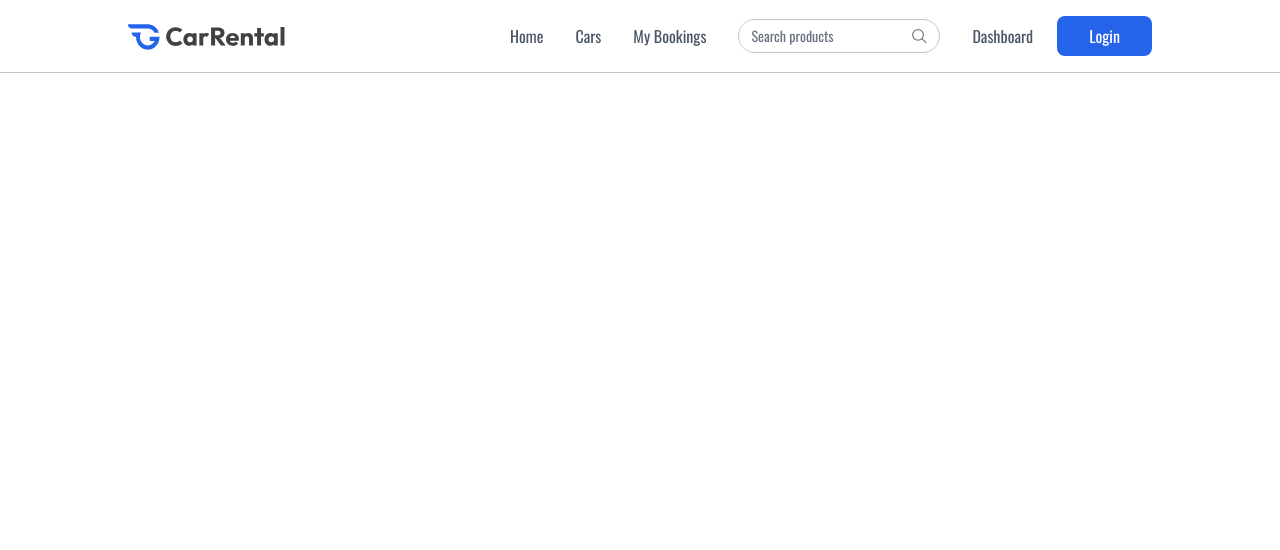
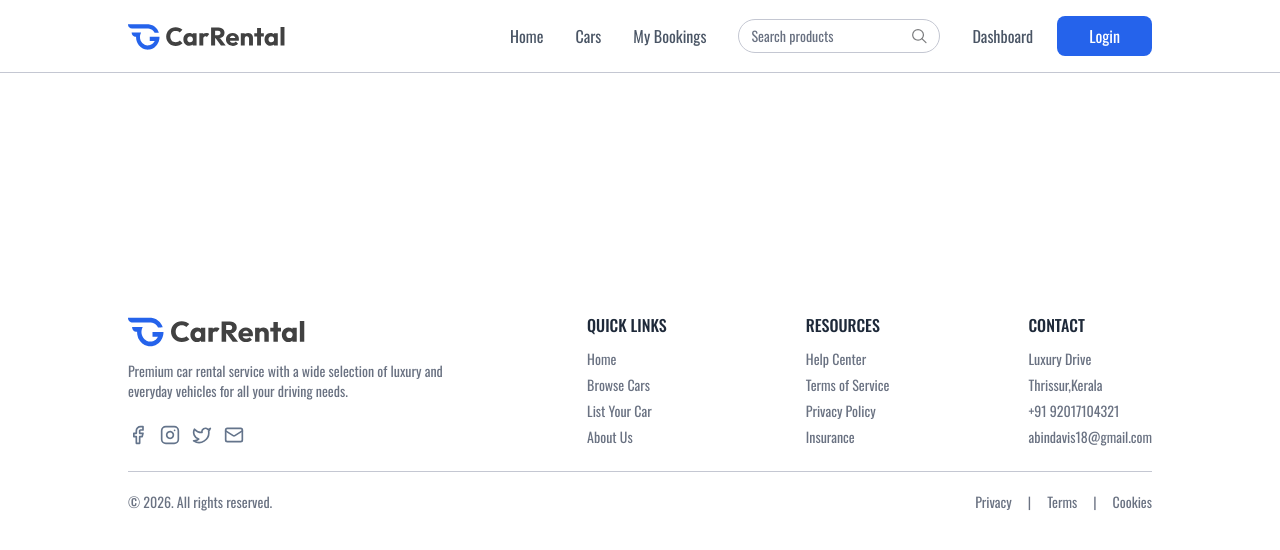
Before and after one commit to Abindavis508/car-rental-website-, a React (Vite) app: page /my-bookings in a window 1280 px wide. Shown: the top 550 px of the page. Built offline with nearby package versions, Linux system fonts and the light colour scheme.

Commit message:
new footer  componet added to the home page and some typo changes in the carcard.jsx

```diff
--- a/src/App.jsx
+++ b/src/App.jsx
@@ -1,27 +1,30 @@
-import React,{useState} from 'react'
+import React, { useState } from 'react'
 import Navbar from './components/Navbar'
 import { Route, Routes, useLocation } from 'react-router-dom'
 import Home from './pages/Home'
 import CarDetails from './pages/CarDetails'
 import Cars from './pages/Cars'
 import MyBookings from './pages/MyBookings'
+import Footer from './components/Footer'
 
 const App = () => {
 
-  const [showLogin, setShowLogin]= useState(false)
-  const isOwnerpath =useLocation().pathname.startsWith('/owner')
+  const [showLogin, setShowLogin] = useState(false)
+  const isOwnerpath = useLocation().pathname.startsWith('/owner')
 
   return (
     <>
       {!isOwnerpath && <Navbar setShowLogin={setShowLogin} />}
 
       <Routes>
-        <Route path ='/' element={<Home/>}/>
-        <Route path ='/car-details/:id' element={<CarDetails/>}/>
-        <Route path ='/cars' element={<Cars/>}/>
-        <Route path ='/my-bookings' element={<MyBookings/>}/>
+        <Route path='/' element={<Home />} />
+        <Route path='/car-details/:id' element={<CarDetails />} />
+        <Route path='/cars' element={<Cars />} />
+        <Route path='/my-bookings' element={<MyBookings />} />
 
       </Routes>
+
+      { !isOwnerpath && <Footer /> }
 
     </>
   )
--- a/src/components/CarCard.jsx
+++ b/src/components/CarCard.jsx
@@ -12,11 +12,11 @@
     className='group rounded-xl overflow-hidden shadow-lg hover:-translate-y-1
     transition-all duration-500 cursor-pointer'>
 
-      <div className='realtive h-48 overflow-hidden'>
+      <div className='relative h-48 overflow-hidden'>
         <img src={car.image} alt="car image" className='w-full h-full object-cover
          transition-transform duration-500 group-hover:scale-105'/>
 
-        {car.isAvailable && <p className='absolute top-4 left-4 bg-primary/90text-white
+        {car.isAvailable && <p className='absolute top-4 left-4 bg-primary/90 text-white
         text-xs px-2.5 py-1 rounded-full'>Available Now</p>}
 
         <div className="absolute bottom-4 right-4 bg-black/80 backdrop-blur-sm
@@ -28,12 +28,12 @@
 
       </div>
 
-      <div classname='p-4 sm:p-5'>
+      <div className='p-4 sm:p-5'>
 
         <div className="flex justify-between items-start mb-2">
 
           <div className="">
-            <h3 calssName='text-lg font-medium'>{car.brand} {car.model}</h3>
+            <h3 className='text-lg font-medium'>{car.brand} {car.model}</h3>
             <p className='text-muted-foreground text-sm'>{car.category} {car.year}</p>
           </div>
 
--- /dev/null
+++ b/src/components/Footer.jsx
@@ -0,0 +1,71 @@
+import React from 'react'
+import { assets } from '../assets/assets'
+
+const Footer = () => {
+    return (
+        <div className='px-6 md:px-16 lg:px-24 xl:px-32 mt-60 text-sm text-gray-500'>
+
+            <div className='flex flex-wrap justify-between items-start gap-8 pb-6 border-borderColor border-b'>
+                <div>
+                    <img src={assets.logo} alt="logo" className='h-8 md:h-9' />
+                    <p className='max-w-80 mt-3'>
+                        Premium car rental service with a wide selection of luxury and
+                        everyday vehicles for all your driving needs.
+                    </p>
+                    <div className='flex items-center gap-3 mt-6'>
+                        <a href="#"> <img src={assets.facebook_logo} className='h-5 w-5' alt="" /></a>
+                        <a href="#"> <img src={assets.instagram_logo} className='h-5 w-5' alt="" /></a>
+                        <a href="#"> <img src={assets.twitter_logo} className='h-5 w-5' alt="" /></a>
+                        <a href="#"> <img src={assets.gmail_logo} className='h-5 w-5' alt="" /></a>
+                    </div>
+                </div>
+
+                <div>
+                    <h2 className='text-base font-medium text-gray-800 uppercase'>Quick Links</h2>
+                    <ul className='mt-3 flex flex-col gap-1.5 text-sm'>
+                        <li><a href="#">Home</a></li>
+                        <li><a href="#">Browse Cars</a></li>
+                        <li><a href="#">List Your Car</a></li>
+                        <li><a href="#">About Us</a></li>
+                    </ul>
+                </div>
+
+                <div>
+                    <h2 className='text-base font-medium text-gray-800 uppercase'>Resources</h2>
+                    <ul className='mt-3 flex flex-col gap-1.5 text-sm'>
+                        <li><a href="#">Help Center</a></li>
+                        <li><a href="#">Terms of Service</a></li>
+                        <li><a href="#">Privacy Policy</a></li>
+                        <li><a href="#">Insurance</a></li>
+                    </ul>
+                </div>
+
+
+                <div>
+                    <h2 className='text-base font-medium text-gray-800 uppercase'>Contact</h2>
+                    <ul className='mt-3 flex flex-col gap-1.5 text-sm'>
+                        <li><a href="#">Luxury Drive</a></li>
+                        <li><a href="#">Thrissur,Kerala</a></li>
+                        <li><a href="#">+91 92017104321</a></li>
+                        <li>abindavis18@gmail.com</li>
+                    </ul>
+                </div>
+
+
+            </div>
+
+            <div className='flex flex-col md:flex-row gap-2 items-center justify-between py-5'>
+                <p>© {new Date().getFullYear()}. All rights reserved.</p>
+                <ul className='flex items-center gap-4'>
+                    <li><a href="#">Privacy</a></li>
+                    <li>|</li>
+                    <li><a href="#">Terms</a></li>
+                    <li>|</li>
+                    <li><a href="#">Cookies</a></li>
+                </ul>
+            </div>
+        </div>
+    )
+}
+
+export default Footer
```
